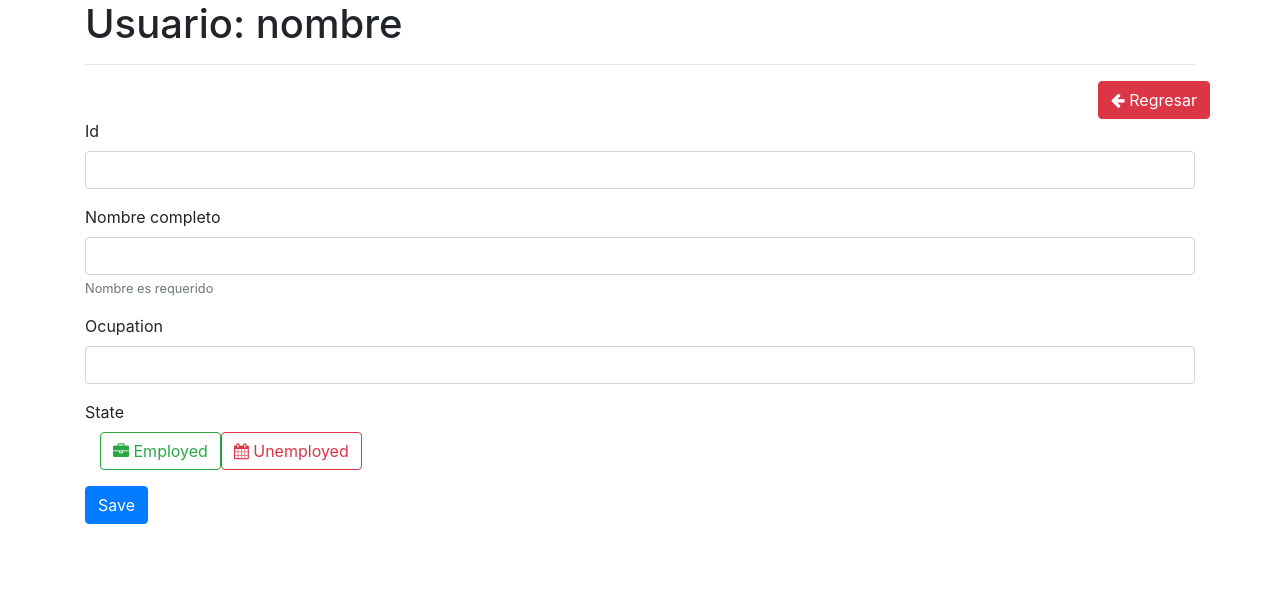
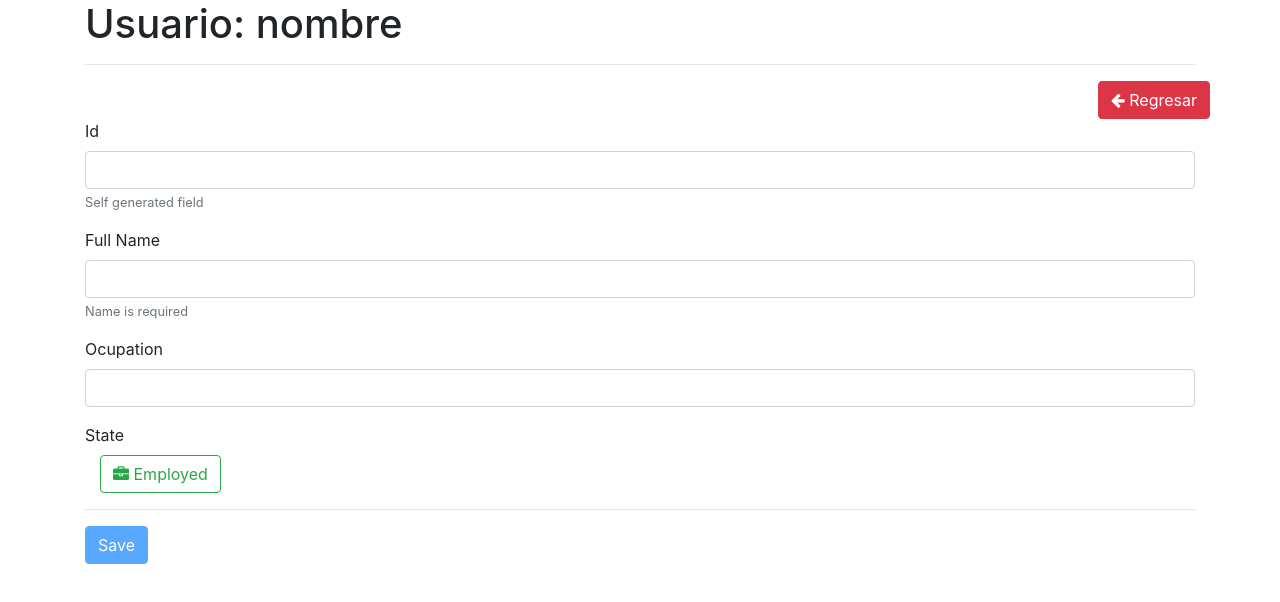
Before and after one commit to jodavaga/usuariosDB-firebase2020, an Angular app: page /usuario/1 in a window 1280 px wide. Shown: the top 602 px of the page. Built offline with nearby package versions, Linux system fonts and the light colour scheme.

Commit message:
DataForm - ControlValueAccessor implemented, form working as expected

```diff
--- /dev/null
+++ b/src/app/components/status/status.component.html
@@ -0,0 +1,17 @@
+<div class="col">
+    <button *ngIf="employed"
+            (click)="updateStatus(false)"
+            class="btn btn-outline-success"
+            type="button">
+        <i class="fa fa-briefcase"></i>
+        Employed
+    </button>
+
+    <button *ngIf="!employed"
+            (click)="updateStatus(true)"
+            class="btn btn-outline-danger"
+            type="button">
+        <i class="fa fa-calendar"></i>
+        Unemployed
+    </button>
+</div>
--- /dev/null
+++ b/src/app/components/status/status.component.ts
@@ -0,0 +1,42 @@
+import { Component, OnInit, forwardRef } from '@angular/core';
+import { NG_VALUE_ACCESSOR, ControlValueAccessor } from '@angular/forms';
+
+@Component({
+  selector: 'app-status',
+  templateUrl: './status.component.html',
+  styleUrls: ['./status.component.scss'],
+  providers: [
+    {
+      provide: NG_VALUE_ACCESSOR,
+      multi: true,
+      useExisting: forwardRef(() => StatusComponent)
+    }
+  ]
+})
+export class StatusComponent implements ControlValueAccessor {
+
+  employed = true;
+  onChanged: (val) => void;
+  onTouched: () => void;
+
+  constructor() { }
+
+  updateStatus( val: boolean ) {
+    this.employed = val;
+    this.onChanged(val);
+    this.onTouched();
+  }
+
+  writeValue( val: boolean ) {
+    this.employed = val;
+  }
+
+  registerOnChange( fn: any ): void {
+    this.onChanged = fn;
+  }
+
+  registerOnTouched(fn: any): void {
+    this.onTouched = fn;
+  }
+
+}
--- a/src/app/pages/usuario/usuario.component.html
+++ b/src/app/pages/usuario/usuario.component.html
@@ -11,35 +11,31 @@
 
 <div class="row">
     <div class="col">
-        <form>
+        <form [formGroup]="dataForm" (ngSubmit)="saveForm()">
             <div class="form-group">
                 <label for="id">Id</label>
-                <input type="text" class="form-control" id="id">
+                <input formControlName="id"
+                        type="text" class="form-control" id="id">
+                <small class="form-text text-muted">Self generated field</small>
             </div>
             <div class="form-group">
-                <label for="name">Nombre completo</label>
-                <input type="text" class="form-control" id="name" aria-describedby="nameHelp">
-                <small id="nameHelp" class="form-text text-muted">Nombre es requerido</small>
+                <label for="name">Full Name</label>
+                <input formControlName="name"
+                        type="text" class="form-control" id="name" aria-describedby="nameHelp">
+                <small *ngIf="dataForm.get('name').errors?.required"
+                        id="nameHelp" class="form-text text-muted color-danger">Name is required</small>
             </div>
             <div class="form-group">
                 <label for="ocupation">Ocupation</label>
-                <input type="text" class="form-control" id="ocupation">
+                <input formControlName="ocupation"
+                        type="text" class="form-control" id="ocupation">
             </div>
             <div class="form-group">
-                <label for="state">State</label>
-                <div class="col">
-                    <button class="btn btn-outline-success">
-                        <i class="fa fa-briefcase"></i>
-                        Employed
-                    </button>
-
-                    <button class="btn btn-outline-danger">
-                        <i class="fa fa-calendar"></i>
-                        Unemployed
-                    </button>
-                </div>
+                <label for="status">State</label>
+                <app-status formControlName="status"></app-status>
+                <hr>
             </div>
-            <button type="submit" class="btn btn-primary">Save</button>
+            <button type="submit" class="btn btn-primary" [disabled]="!dataForm.valid">Save</button>
         </form>
     </div>
 </div>
--- a/src/app/pages/usuario/usuario.component.ts
+++ b/src/app/pages/usuario/usuario.component.ts
@@ -1,4 +1,5 @@
 import { Component } from '@angular/core';
+import { FormControl, FormGroup, Validators } from '@angular/forms';
 
 @Component({
     selector: 'app-usuario',
@@ -8,5 +9,20 @@ import { Component } from '@angular/core';
 
 export class UsuarioComponent {
 
-    constructor() {}
+    dataForm: FormGroup;
+
+    constructor() {
+
+        this.dataForm = new FormGroup({
+            id: new FormControl(''),
+            name: new FormControl('', Validators.required),
+            ocupation: new FormControl('', Validators.required),
+            status: new FormControl(true, Validators.required)
+        });
+    }
+
+    saveForm() {
+        console.log(this.dataForm);
+        console.log(this.dataForm.value);
+    }
 }
```
Also changed, not shown: src/app/app.module.ts (+6 -2 lines), src/app/components/status/status.component.scss (added).
